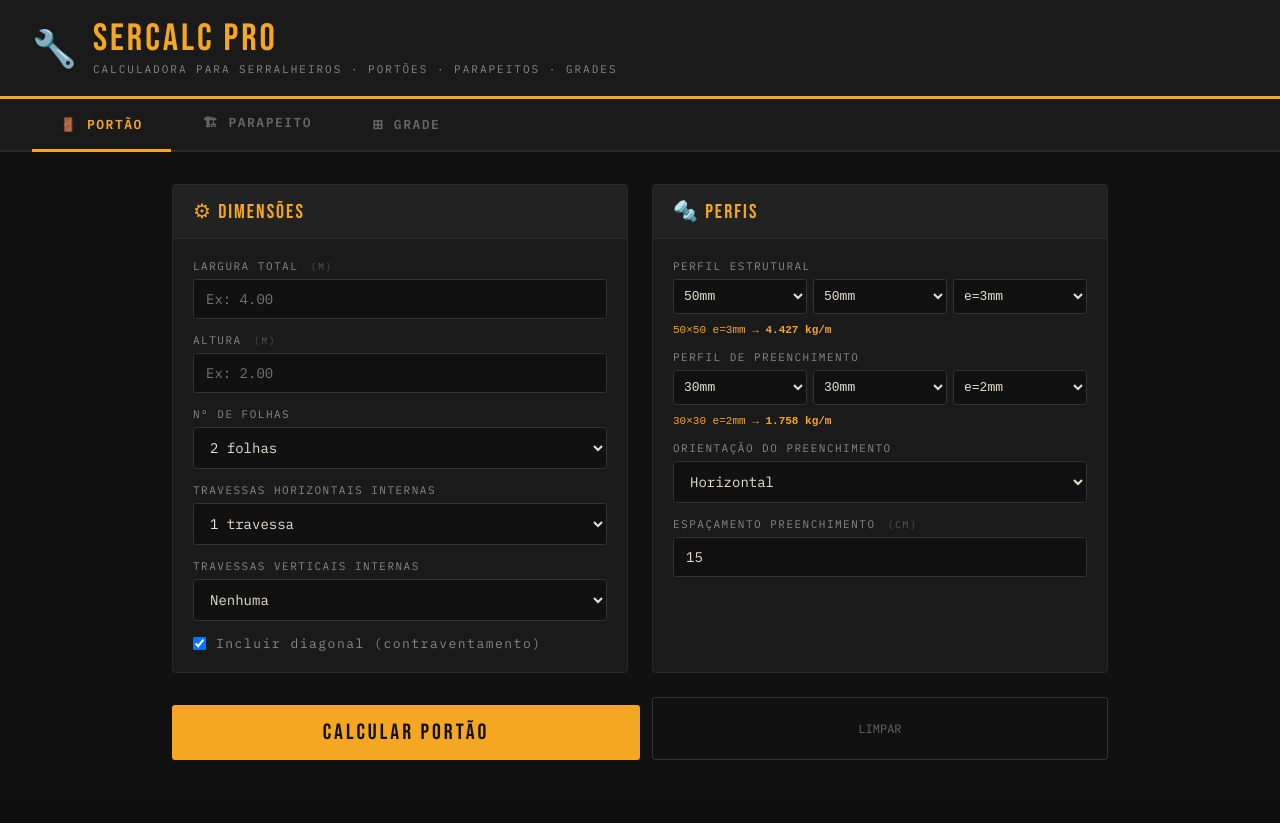
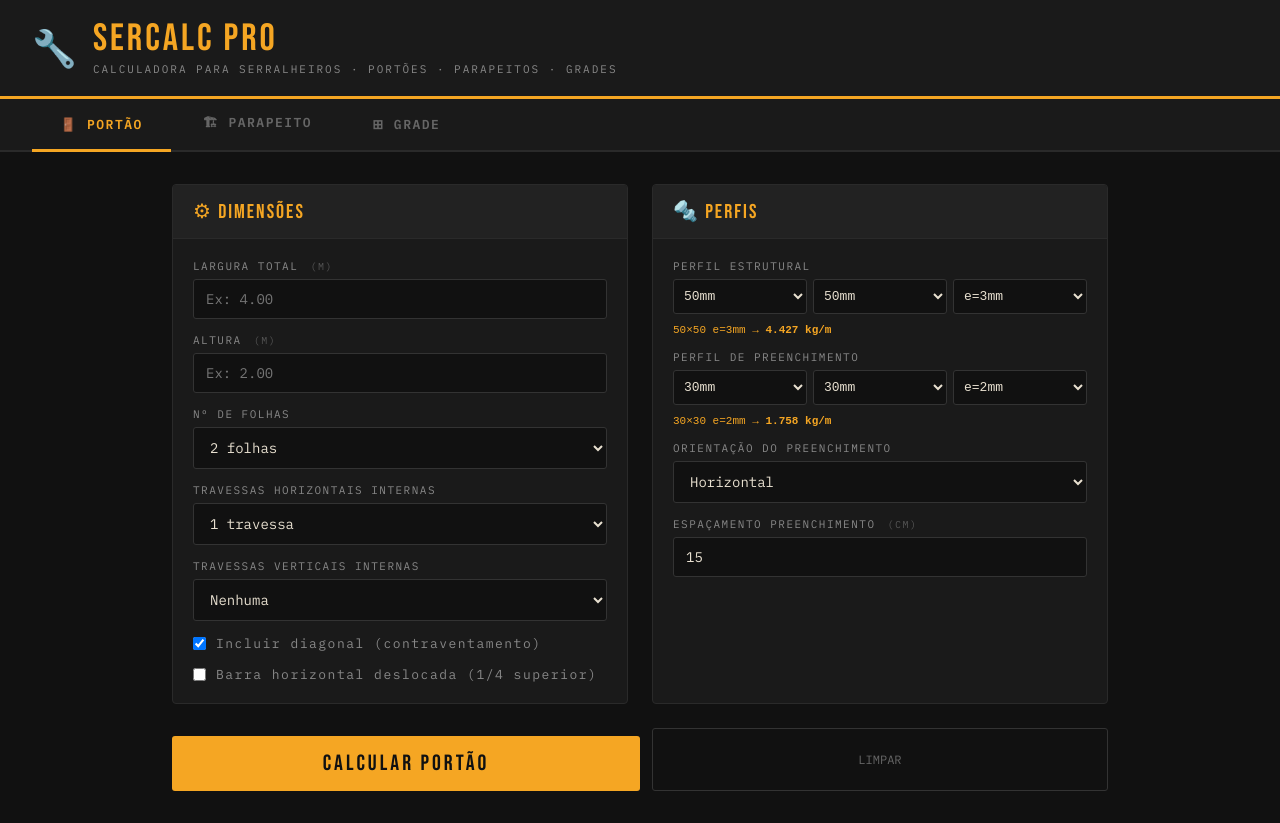
Before and after one commit to RickyMoreira/serralheria2, a React (Create React App) app: page / in a window 1280 px wide. Before the commit the page ends 800 px from the top, so only its background shows below. Built offline with nearby package versions, Linux system fonts and the light colour scheme.

Commit message:
corrigido App.js

```diff
--- a/src/App.js
+++ b/src/App.js
@@ -424,7 +424,7 @@
 // ══════════════════════════════════════════════════════════════════════════════
 // PORTÃO
 // ══════════════════════════════════════════════════════════════════════════════
-function DesenhoPortao({ L, H, folhas, nBarrasH, nBarrasV, nMeio, nTravV, oriPreenchi, incluiDiagonal, perfilEst, perfilPre }) {
+function DesenhoPortao({ L, H, folhas, nBarrasH, nBarrasV, nMeio, nTravV, oriPreenchi, incluiDiagonal, perfilEst, perfilPre, usaBarraDeslocada, posBarraDeslocada, espInf, espSup }) {
   // Proporção real: L metros de largura, H metros de altura
   const maxW = 660; const maxDrawH = 400;
   const padL = 14; const padR = 90; const padT = 14; const padB = 52;
@@ -491,7 +491,7 @@
                 <line key={bi} x1={fx+6} y1={by} x2={fx+fw-6} y2={by} stroke={corPreH} strokeWidth="1.5" />
               ))}
               {/* Preenchimento vertical - segmentos interrompidos pelas travessas do meio */}
-              {oriPreenchi === "vertical" && barrasV.map((bx,bi) => {
+              {oriPreenchi === "vertical" && !usaBarraDeslocada && barrasV.map((bx,bi) => {
                 const nSeg = (nMeio||0) + 1;
                 return [...Array(nSeg)].map((_,si) => {
                   const y1seg = oy + (si / nSeg) * dh + 4;
@@ -499,6 +499,26 @@
                   return <line key={`${bi}-${si}`} x1={fx+bx} y1={y1seg} x2={fx+bx} y2={y2seg} stroke={corPreV} strokeWidth="1.5" />;
                 });
               })}
+              {/* Preenchimento vertical com barra deslocada */}
+              {oriPreenchi === "vertical" && usaBarraDeslocada && (() => {
+                const yBD = oy + (posBarraDeslocada / H) * dh; // posição da barra deslocada em px
+                // Barras superiores (acima da barra deslocada) — espaçamento normal
+                const nVSup = Math.max(0, Math.floor(fw / (espSup * scale)) - 1);
+                const supBars = []; for(let i=1;i<=nVSup;i++) supBars.push(i * fw/(nVSup+1));
+                // Barras inferiores (abaixo da barra deslocada) — espaçamento menor
+                const nVInf = Math.max(0, Math.floor(fw / (espInf * scale)) - 1);
+                const infBars = []; for(let i=1;i<=nVInf;i++) infBars.push(i * fw/(nVInf+1));
+                return (
+                  <g>
+                    {/* Barra deslocada horizontal */}
+                    <line x1={fx+4} y1={yBD} x2={fx+fw-4} y2={yBD} stroke={corTravH} strokeWidth="3" />
+                    {/* Barras verticais superiores */}
+                    {supBars.map((bx,i)=><line key={`sup-${i}`} x1={fx+bx} y1={oy+4} x2={fx+bx} y2={yBD-2} stroke={corPreV} strokeWidth="1.5" />)}
+                    {/* Barras verticais inferiores — mais densas */}
+                    {infBars.map((bx,i)=><line key={`inf-${i}`} x1={fx+bx} y1={yBD+2} x2={fx+bx} y2={oy+dh-4} stroke={corPreV} strokeWidth="1.5" />)}
+                  </g>
+                );
+              })()}
               {incluiDiagonal && <line x1={fx+6} y1={oy+4} x2={fx+fw-6} y2={oy+dh-4} stroke={corDiag} strokeWidth="1.5" strokeDasharray="4,3" />}
               <text x={fx+fw/2} y={oy+dh/2-10} textAnchor="middle" fill="#999" fontSize="9" fontFamily="monospace">FOLHA {fi+1}</text>
             </g>
@@ -530,6 +550,8 @@
     incluiDiagonal:true,
     nTravHoriz:"1",
     nTravVert:"0",
+    barraDeslocada: false,
+    espacamentoVInf:"8",
   });
   const [result, setResult] = useState(null);
   const set = (k,v) => setForm(f => ({...f,[k]:v}));
@@ -580,6 +602,11 @@
     const pPre   = calcPesoM(form.preA, form.preB, form.preE);
     const descPre = `Tubo ${Math.max(form.preA,form.preB)}×${Math.min(form.preA,form.preB)} e=${form.preE}mm`;
 
+    // Barra deslocada — posicionada no 1º quarto da altura (de cima para baixo)
+    const usaBarraDeslocada = form.barraDeslocada && form.oriPreenchi === "vertical";
+    const posBarraDeslocada = H * 0.25; // 1/4 do topo
+    const espInf = parseFloat(form.espacamentoVInf) / 100;
+
     pecas.push({ nome:"Travessa superior",  tipo:"estrutura", perfil: descEst, comp: compTravSupInf, qtd: folhas,       compTotal: folhas*compTravSupInf,       peso: folhas*compTravSupInf*pEst,       obs:`${(compTravSupInf*100).toFixed(1)}cm — por fora` });
     pecas.push({ nome:"Travessa inferior",  tipo:"estrutura", perfil: descEst, comp: compTravSupInf, qtd: folhas,       compTotal: folhas*compTravSupInf,       peso: folhas*compTravSupInf*pEst,       obs:`${(compTravSupInf*100).toFixed(1)}cm — por fora` });
     pecas.push({ nome:"Montante vertical",  tipo:"estrutura", perfil: descEst, comp: compMontante,   qtd: 2*folhas,     compTotal: 2*folhas*compMontante,       peso: 2*folhas*compMontante*pEst,       obs:`H − 2×${(espEst*100).toFixed(1)}cm = ${(compMontante*100).toFixed(1)}cm` });
@@ -588,6 +615,12 @@
     }
     if (nTravV > 0) {
       pecas.push({ nome:"Travessa vertical",   tipo:"estrutura", perfil: descEst, comp: compTravVert,  qtd: nTravV*folhas, compTotal: nTravV*folhas*compTravVert,  peso: nTravV*folhas*compTravVert*pEst,  obs:`H − 2×${(espEst*100).toFixed(1)}cm = ${(compTravVert*100).toFixed(1)}cm` });
+    }
+
+    // Barra deslocada horizontal (estrutura) — no 1/4 superior
+    if (usaBarraDeslocada) {
+      const compBD = Lf - 2*espEst;
+      pecas.push({ nome:"Travessa horizontal", tipo:"estrutura", perfil: descEst, comp: compBD, qtd: folhas, compTotal: folhas*compBD, peso: folhas*compBD*pEst, obs:`Barra deslocada — 1/4 sup. (${(posBarraDeslocada*100).toFixed(1)}cm do topo)` });
     }
 
     if (form.incluiDiagonal && diagComp > 0) {
@@ -601,6 +634,21 @@
           ? `(largInt − ${nTravV}×${(espEst*100).toFixed(1)}cm) ÷ ${nColunas} = ${(compPreHCell*100).toFixed(1)}cm`
           : `Lf − 2×${(espEst*100).toFixed(1)}cm = ${(compPreHCell*100).toFixed(1)}cm`;
         pecas.push({ nome:"Barra horizontal", tipo:"preenchimento", perfil: descPre, comp: compPreHCell, qtd: qtdH, compTotal: qtdH*compPreHCell, peso: qtdH*compPreHCell*pPre, obs: obsH });
+      } else if (usaBarraDeslocada) {
+        // Parte superior (acima da barra deslocada) — espaçamento normal
+        const altSup = posBarraDeslocada - 2*espEst; // do topo até barra deslocada
+        const compPreVSup = altSup; // barras corridas na parte superior
+        const nVSup = Math.max(0, Math.floor(Lf/esp) - 1);
+        if (nVSup > 0 && compPreVSup > 0) {
+          pecas.push({ nome:"Barra vertical", tipo:"preenchimento", perfil: descPre, comp: compPreVSup, qtd: nVSup*folhas, compTotal: nVSup*folhas*compPreVSup, peso: nVSup*folhas*compPreVSup*pPre, obs:`Parte superior — ${(compPreVSup*100).toFixed(1)}cm` });
+        }
+        // Parte inferior (abaixo da barra deslocada) — espaçamento menor
+        const altInf = H - posBarraDeslocada - 2*espEst;
+        const compPreVInf = altInf;
+        const nVInf = Math.max(0, Math.floor(Lf/espInf) - 1);
+        if (nVInf > 0 && compPreVInf > 0) {
+          pecas.push({ nome:"Barra vertical", tipo:"preenchimento", perfil: descPre, comp: compPreVInf, qtd: nVInf*folhas, compTotal: nVInf*folhas*compPreVInf, peso: nVInf*folhas*compPreVInf*pPre, obs:`Parte inferior — esp. ${(espInf*100).toFixed(1)}cm — ${(compPreVInf*100).toFixed(1)}cm` });
+        }
       } else {
         const qtdV = nPreenchi * folhas * nSegmentos;
         const obsV = nTravH > 0
@@ -613,7 +661,7 @@
     const pesoTotal = pecas.reduce((s,p) => s+p.peso, 0);
     const mTotal = pecas.reduce((s,p) => s+p.compTotal, 0);
 
-    setResult({ pecas, pesoTotal: pesoTotal.toFixed(1), mTotal: mTotal.toFixed(2), L, H, folhas, nPreenchi, nMeio: nTravH, nTravV, descEst, descPre });
+    setResult({ pecas, pesoTotal: pesoTotal.toFixed(1), mTotal: mTotal.toFixed(2), L, H, folhas, nPreenchi, nMeio: nTravH, nTravV, descEst, descPre, usaBarraDeslocada, posBarraDeslocada, espInf, espSup: esp });
   }
 
   return (
@@ -631,6 +679,13 @@
               <input type="checkbox" id="diag" checked={form.incluiDiagonal} onChange={e=>set("incluiDiagonal",e.target.checked)} style={{width:"auto"}} />
               <label htmlFor="diag" style={{textTransform:"none",fontSize:13,cursor:"pointer"}}>Incluir diagonal (contraventamento)</label>
             </div>
+            <div className="field" style={{flexDirection:"row",alignItems:"center",gap:10}}>
+              <input type="checkbox" id="barraDesl" checked={form.barraDeslocada} onChange={e=>{set("barraDeslocada",e.target.checked); if(e.target.checked) set("oriPreenchi","vertical"); setResult(null);}} style={{width:"auto"}} />
+              <label htmlFor="barraDesl" style={{textTransform:"none",fontSize:13,cursor:"pointer"}}>Barra horizontal deslocada (1/4 superior)</label>
+            </div>
+            {form.barraDeslocada && (
+              <div className="field"><label>Espaçamento barras verticais inferiores <span className="unit">(cm)</span></label><input type="number" min="3" max="30" step="1" value={form.espacamentoVInf} onChange={e=>set("espacamentoVInf",e.target.value)} /></div>
+            )}
           </div>
         </div>
         <div className="section">
@@ -648,7 +703,7 @@
         <button className="btn-reset" onClick={()=>{setForm(f=>({...f,largura:"",altura:""}));setResult(null);}}>LIMPAR</button>
       </div>
       {result && (<>
-        <DesenhoPortao L={result.L} H={result.H} folhas={result.folhas} nBarrasH={form.oriPreenchi==="horizontal"?result.nPreenchi:0} nBarrasV={form.oriPreenchi==="vertical"?result.nPreenchi:0} nMeio={result.nMeio} nTravV={result.nTravV} oriPreenchi={form.oriPreenchi} incluiDiagonal={form.incluiDiagonal} perfilEst={perfilKey(form.estA,form.estB,form.estE)} perfilPre={perfilKey(form.preA,form.preB,form.preE)} />
+        <DesenhoPortao L={result.L} H={result.H} folhas={result.folhas} nBarrasH={form.oriPreenchi==="horizontal"?result.nPreenchi:0} nBarrasV={form.oriPreenchi==="vertical"?result.nPreenchi:0} nMeio={result.nMeio} nTravV={result.nTravV} oriPreenchi={form.oriPreenchi} incluiDiagonal={form.incluiDiagonal} perfilEst={perfilKey(form.estA,form.estB,form.estE)} perfilPre={perfilKey(form.preA,form.preB,form.preE)} usaBarraDeslocada={result.usaBarraDeslocada} posBarraDeslocada={result.posBarraDeslocada} espInf={result.espInf} espSup={result.espSup} />
         <ListaCorte pecas={result.pecas} perfilEst={perfilKey(form.estA,form.estB,form.estE)} perfilPre={perfilKey(form.preA,form.preB,form.preE)} />
         <div className="results">
           <div className="results-header">✔ Resumo</div>
@@ -869,6 +924,8 @@
     molA:40, molB:40, molE:3,
     barA:30, barB:30, barE:2,
     espacamentoV:"10", nTravH:"0",
+    barraDeslocada: false,
+    espacamentoVInf:"6",
   });
   const [result, setResult] = useState(null);
   const set = (k,v) => setForm(f=>({...f,[k]:v}));
```
